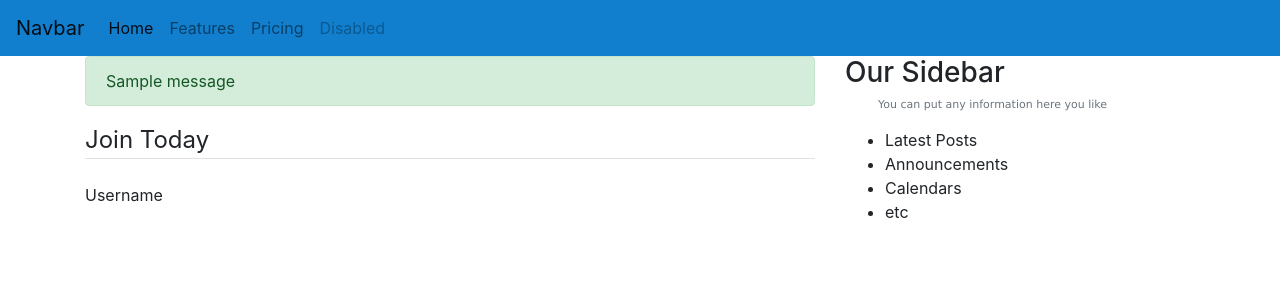
After one commit to SoniMohandas/SoniMohandas_blog, a Flask app: page /register in a window 1280 px wide. The commit adds this page. Shown: the top 300 px of the page. Run offline with Flask 2, Linux system fonts and the light colour scheme; one stand-in notice (Sample message) is shown; some libraries are stand-ins or nearby versions.

Commit message:
file edited

```diff
--- a/app.py
+++ b/app.py
@@ -1,9 +1,10 @@
 from flask import Flask, render_template, url_for
+from forms import RegistrationForm, LoginForm
 
 app = Flask(__name__)
+app.config['SECRET_KEY'] = 'bafca2c41f1e3d5d71a8971d9bad2e53'
 
 posts = [
-
     {
         'author': 'Soni Mohandas',
         'title': 'Blog Post 1',
@@ -27,5 +28,15 @@ def home():
 def about():
     return render_template('about.html',posts = posts, title = 'About')
 
+@app.route("/login")
+def login():
+    form = LoginForm()
+    return render_template('login.html', title = 'Login', form = form)
+
+@app.route("/register")
+def register():
+    form = RegistrationForm()
+    return render_template('register.html', title = 'Register', form = form)
+
 if __name__ == "__main__":
     app.run(debug = True)
--- /dev/null
+++ b/forms.py
@@ -0,0 +1,17 @@
+from flask_wtf import FlaskForm
+from wtforms import StringField, PasswordField, SubmitField, BooleanField
+from wtforms.validators import DataRequired, Email, Length, EqualTo
+
+class RegistrationForm(FlaskForm):
+    username = StringField('Username', validators=[DataRequired(), Length(min=2, max=20)])
+    email = StringField('Email', validators=[DataRequired(), Email()])
+    password = PasswordField('Password', validators=[DataRequired()])
+    confirm_password = PasswordField('Confirm Password',validators=[DataRequired(), EqualTo('password')])
+    submit = SubmitField('Sign Up')
+
+class LoginForm(FlaskForm):
+
+    email = StringField('Email', [DataRequired(), Email()])
+    password = PasswordField('Password', validators=[DataRequired()])
+    remember = BooleanField('Remember me')
+    submit = SubmitField('login')
--- a/templates/layout.html
+++ b/templates/layout.html
@@ -43,7 +43,16 @@
       <main role="main" class="container">
         <div class="row">
             <div class="col-lg-8">
-                {% block content%} {% endblock %}
+                {% with messages = get_flashed_messages(with_categories = true) %}
+                  {% if messages %}
+                    {% for category, message in messages %}
+                      <div class="alert alert-{{ category }}">
+                        {{ message }}
+                      </div>
+                    {% endfor %}
+                  {% endif %}
+                {% endwith %}
+                {% block content %} {% endblock %}
             </div>
             <div class="col-lg-4">
                 <h3> Our Sidebar </h3>
--- /dev/null
+++ b/templates/register.html
@@ -0,0 +1,15 @@
+{% extends "layout.html" %}
+{% block content %}
+    <div class="content-section">
+        <form method="POST" action="">
+            {{ form.hidden_tag() }}
+            <fieldset class="form-group">
+                <legend class="border-bottom mb-4">Join Today</legend>
+                <div class="form-group">
+                    {{ form.username.label(class="form-control-label")}}
+                </div>
+            </fieldset>
+        </form>
+
+    </div>
+{% endblock content %}
```
Also changed, not shown: templates/login.html (added).
